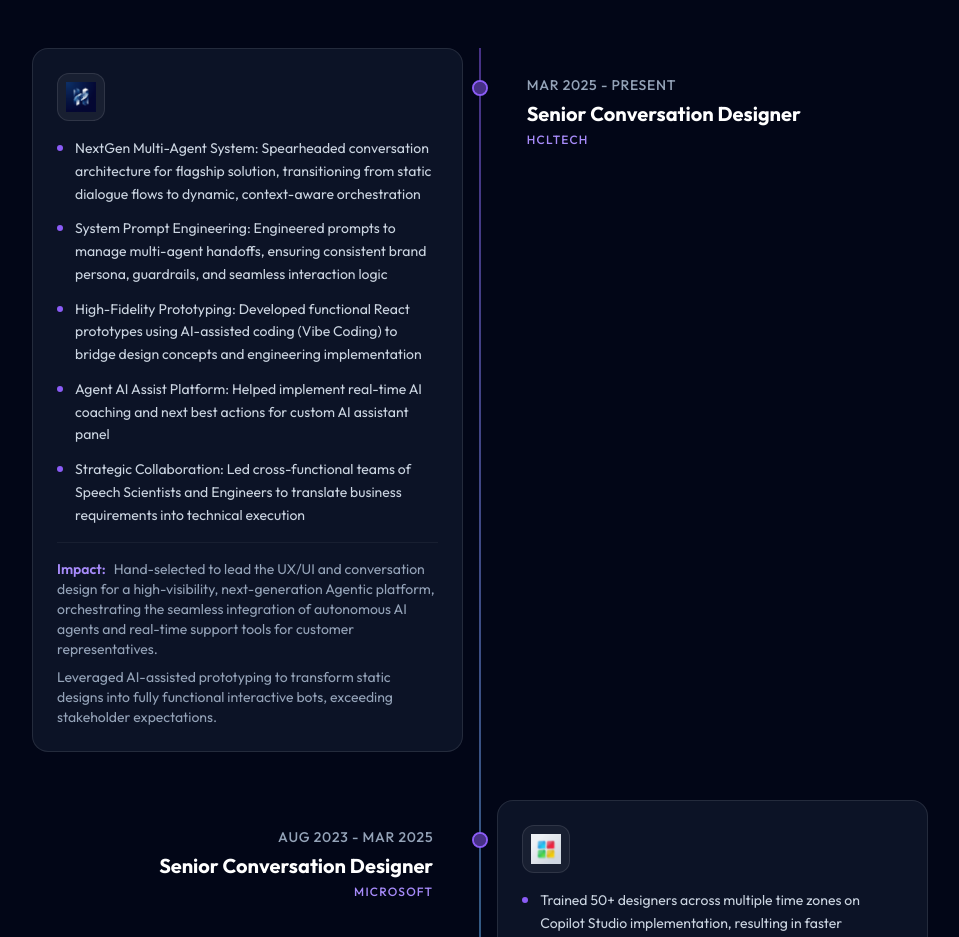
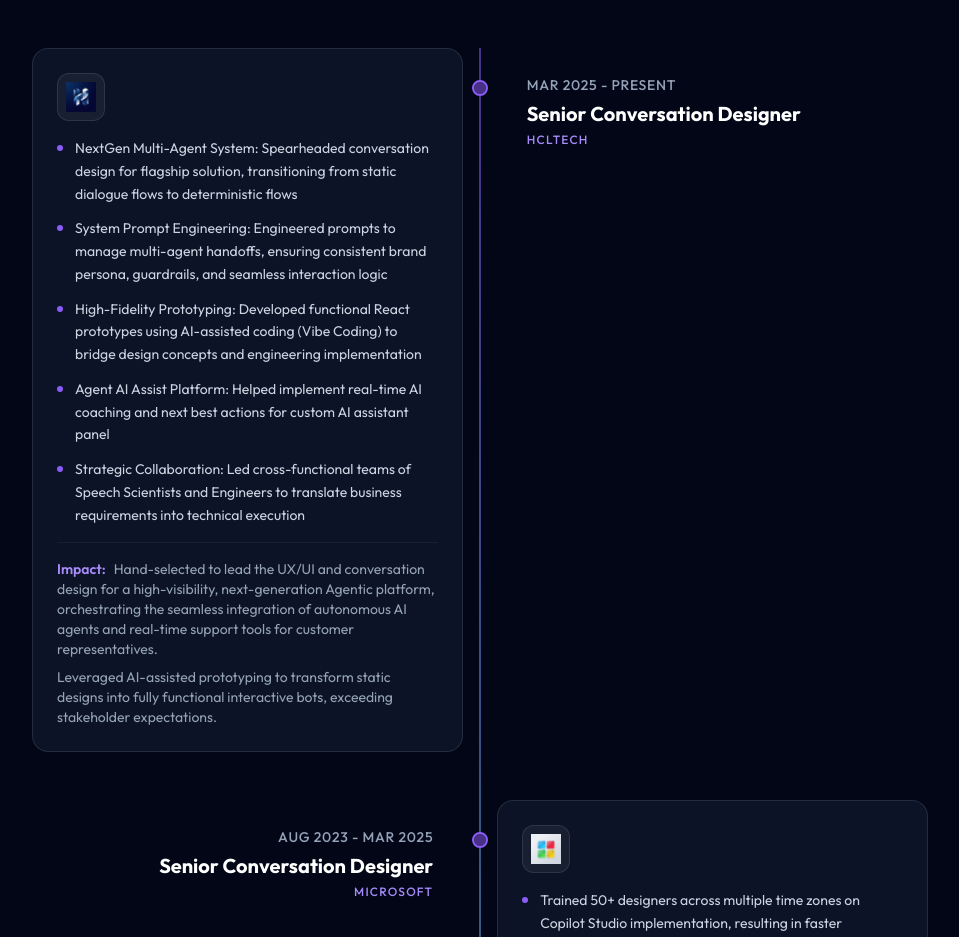
Before and after one commit to theuxfactor/arungeorge_v2, a React (Vite) app: page / in a window 1280 px wide. Shown: the part 900-1837 px from the top of the page, without its empty margins (160-1119 px from the left). Built offline with nearby package versions, Linux system fonts and the light colour scheme.

Commit message:
Update Resume.jsx
update...

```diff
--- a/src/components/Resume.jsx
+++ b/src/components/Resume.jsx
@@ -15,7 +15,7 @@
             location: "Remote",
             logo: hclLogo,
             description: [
-                "NextGen Multi-Agent System: Spearheaded conversation architecture for flagship solution, transitioning from static dialogue flows to dynamic, context-aware orchestration",
+                "NextGen Multi-Agent System: Spearheaded conversation design for flagship solution, transitioning from static dialogue flows to deterministic flows",
                 "System Prompt Engineering: Engineered prompts to manage multi-agent handoffs, ensuring consistent brand persona, guardrails, and seamless interaction logic",
                 "High-Fidelity Prototyping: Developed functional React prototypes using AI-assisted coding (Vibe Coding) to bridge design concepts and engineering implementation",
                 "Agent AI Assist Platform: Helped implement real-time AI coaching and next best actions for custom AI assistant panel",
```
